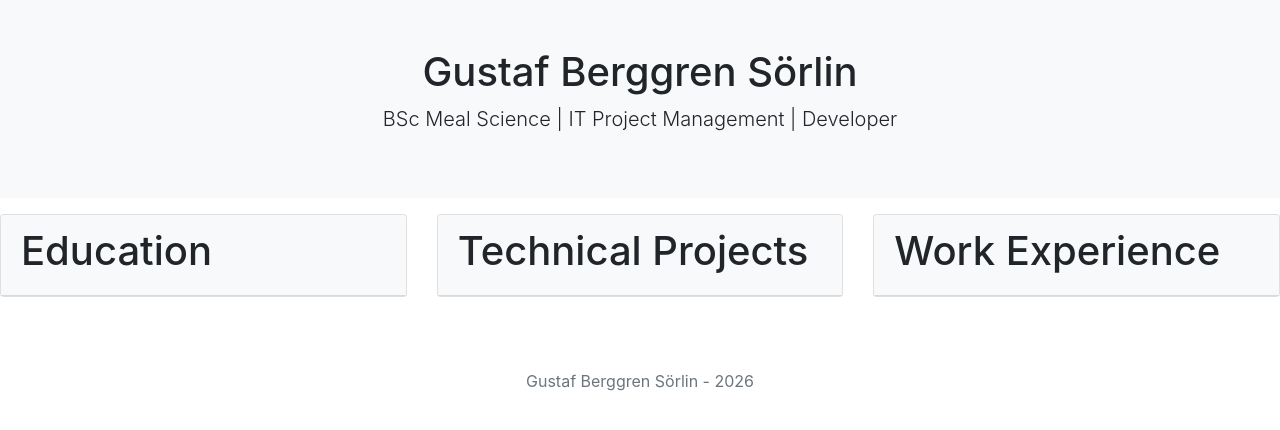
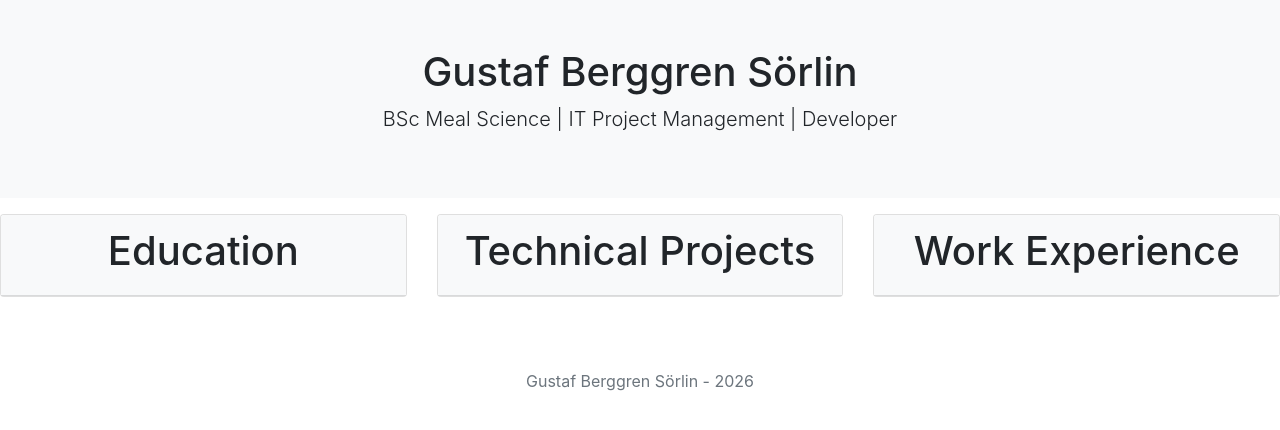
Before and after one commit to gbrggrn/gbrggrn.github.io, a Jekyll site: the page built from index.html, in a window 1280 px wide. Shown: the top 430 px of the page. Built offline with Jekyll 4.4.1, drawn with Linux system fonts in a browser that asks for light colours.

Commit message:
Update index.html

```diff
--- a/index.html
+++ b/index.html
@@ -5,7 +5,7 @@ layout: default
 
   <div class="col-md-4 mt-3 ms-4 mb-5">
     <div class="card border-none">
-      <div class="card-header border-none rounded-3 bg-light align-text-center">
+      <div class="card-header border-none rounded-3 bg-light text-center">
         <h1>Education</h1>
       </div>
     </div>
@@ -13,7 +13,7 @@ layout: default
 
   <div class="col-md-4 mt-3 mb-5">
     <div class="card border-none">
-      <div class="card-header border-none rounded-3 bg-light align-text-center">
+      <div class="card-header border-none rounded-3 bg-light text-center">
         <h1>Technical Projects</h1>
       </div>
     </div>
@@ -21,7 +21,7 @@ layout: default
 
   <div class="col-md-4 mt-3 me-4 mb-5">
     <div class="card border-none">
-      <div class="card-header border-none rounded-3 bg-light align-text-center">
+      <div class="card-header border-none rounded-3 bg-light text-center">
         <h1>Work Experience</h1>
       </div>
     </div>
```
